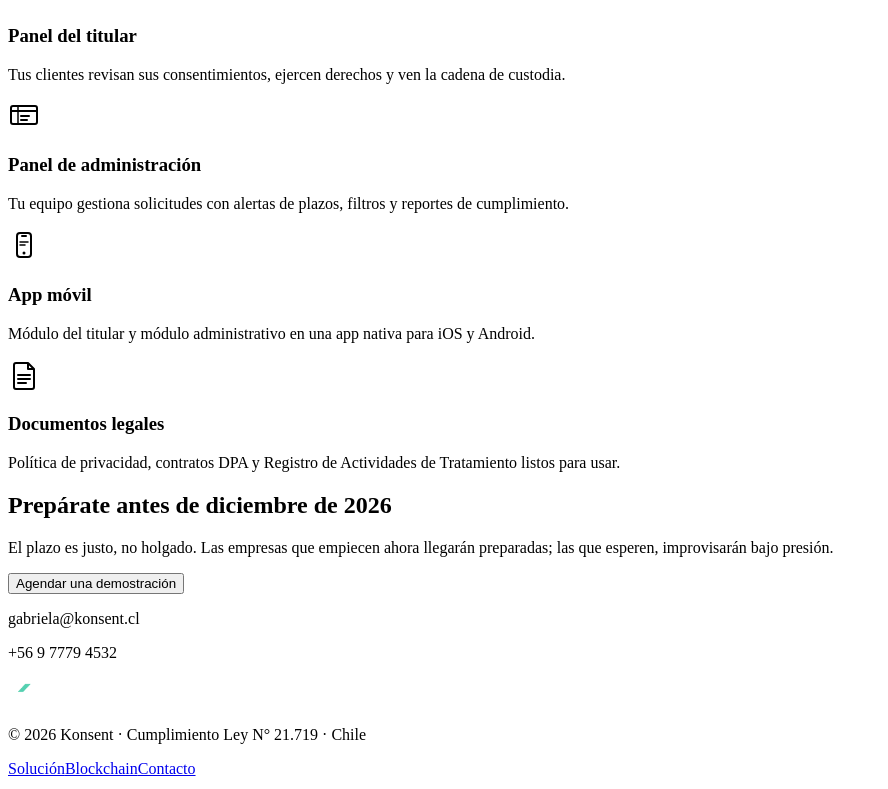
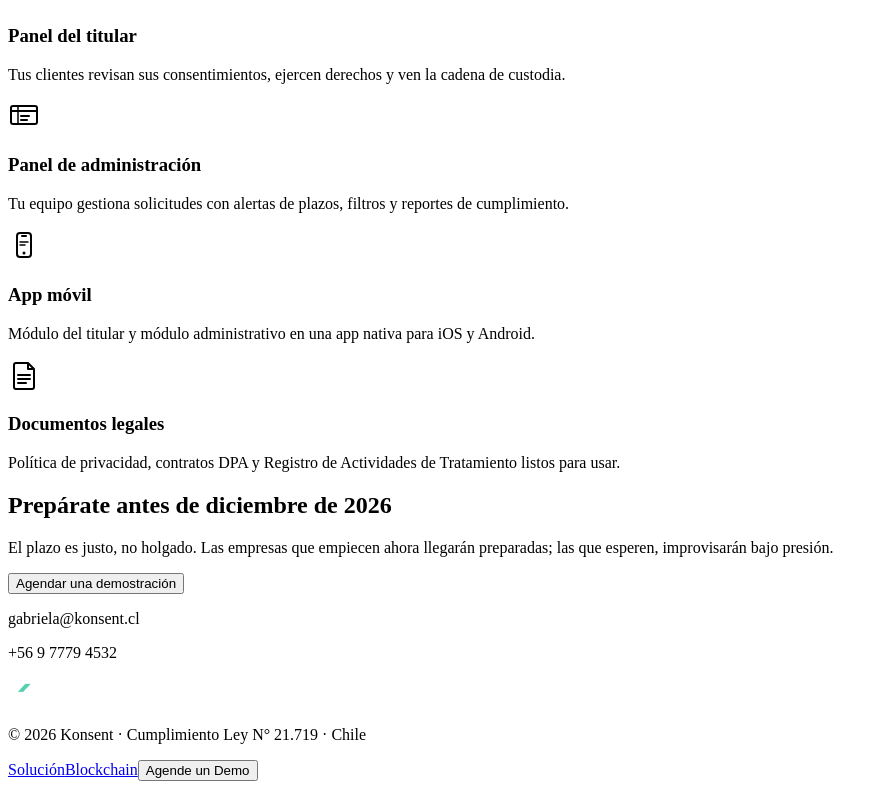
Before and after one commit to fernandoguerrabravo/konsent, a Next.js app: page / in a window 1280 px wide. Shown: the part 3234-4023 px from the top of the page, without its empty margins (0-888 px from the left). Built offline with nearby package versions, Linux system fonts and the light colour scheme.

Commit message:
feat: footer - cambiar Contacto por Agende un Demo con popup

```diff
--- a/src/components/layout/Footer.tsx
+++ b/src/components/layout/Footer.tsx
@@ -1,12 +1,15 @@
 import Logo from "@/components/ui/Logo";
+
+interface FooterProps {
+  onOpenDemo: () => void;
+}
 
 const footerLinks = [
   { label: "Solución", href: "#solucion" },
   { label: "Blockchain", href: "#blockchain" },
-  { label: "Contacto", href: "#contacto" },
 ];
 
-export default function Footer() {
+export default function Footer({ onOpenDemo }: FooterProps) {
   return (
     <footer className="border-t border-white/[0.06] bg-[#0a0a0f]">
       <div className="container mx-auto px-4 py-8">
@@ -28,6 +31,13 @@ export default function Footer() {
                 {link.label}
               </a>
             ))}
+            <button
+              type="button"
+              onClick={onOpenDemo}
+              className="text-white/50 hover:text-white transition-colors duration-200"
+            >
+              Agende un Demo
+            </button>
           </div>
         </div>
       </div>
--- a/src/pages/index.tsx
+++ b/src/pages/index.tsx
@@ -25,7 +25,7 @@ export default function Home() {
         <ModulesSection />
         <CTASection onOpenDemo={() => setIsDemoOpen(true)} />
       </main>
-      <Footer />
+      <Footer onOpenDemo={() => setIsDemoOpen(true)} />
       <DemoModal isOpen={isDemoOpen} onClose={() => setIsDemoOpen(false)} />
     </>
   );
```
